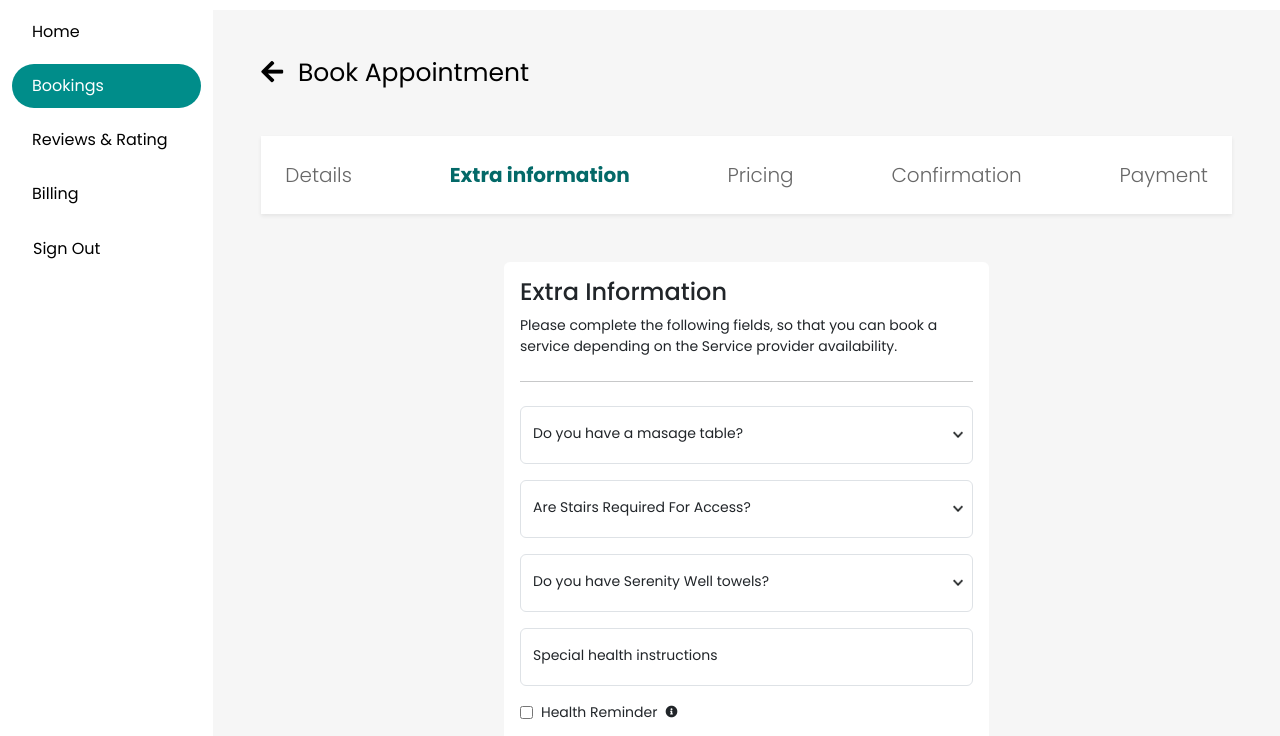
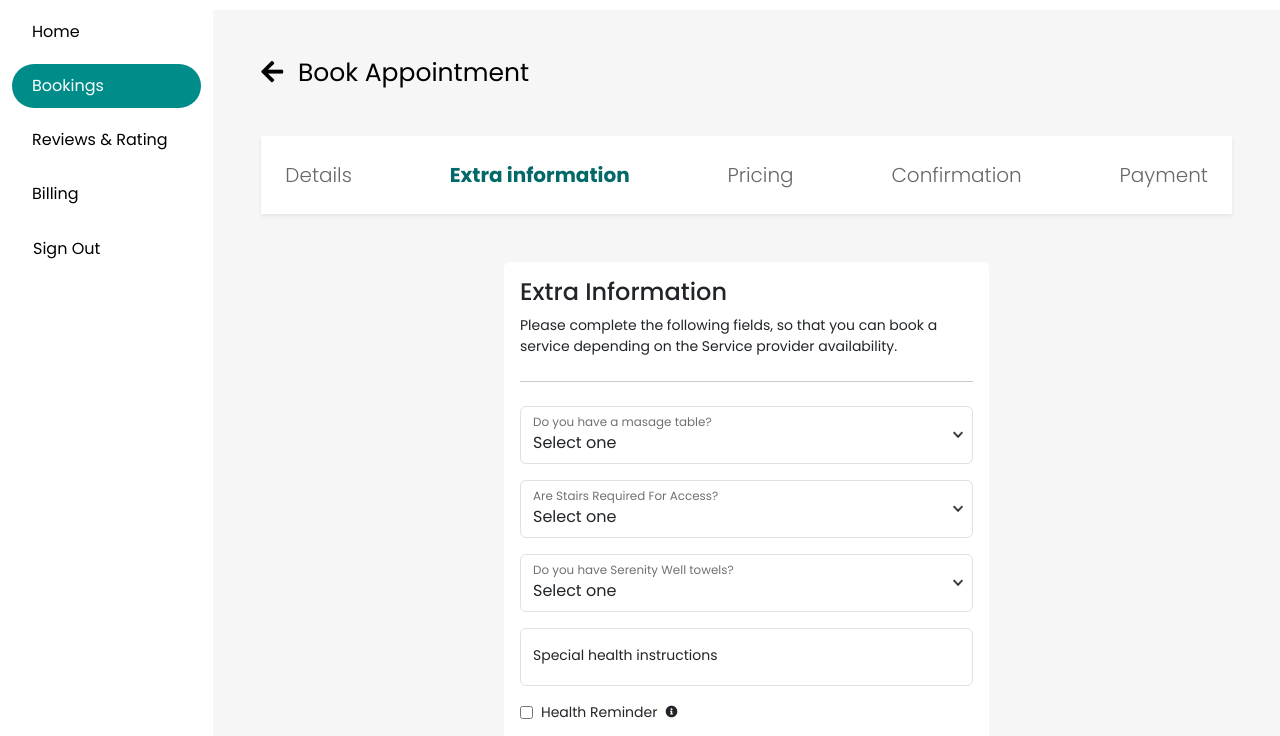
Before and after one commit to MarufAlAslam/serenity-well-frontend-html-bootstrap, a plain HTML site: page customer-booking-extra.html in a window 1280 px wide. Shown: the part 64-800 px from the top of the page. Drawn offline with nearby package versions, Linux system fonts and the light colour scheme; sample sign-in values are in the browser's storage.

Commit message:
dropdowns added

```diff
--- a/customer-booking-extra.html
+++ b/customer-booking-extra.html
@@ -112,22 +112,37 @@
 
                                     <form action="" class="mt-4" id="booking-extra-form">
                                         <div class="form-floating mb-3">
-                                            <input required type="text" name="haveMesageTable" class="form-control select" id="floatingInput"
-                                                placeholder="name@example.com" />
+                                            <!-- <input required type="text" name="haveMesageTable" class="form-control select" id="floatingInput"
+                                                placeholder="name@example.com" /> -->
+                                                <select name="haveMesageTable" class="form-control select" id="">
+                                                    <option value="" selected disabled>Select one</option>
+                                                    <option value="yes">Yes</option>
+                                                    <option value="no">No</option>
+                                                </select>
                                             <label class="mb-0" for="floatingInput">
                                                 Do you have a masage table?
                                             </label>
                                         </div>
                                         <div class="form-floating mb-3">
-                                            <input required type="text" name="isRequiredStairs" class="form-control select" id="floatingInput"
-                                                placeholder="name@example.com" />
+                                            <!-- <input required type="text" name="isRequiredStairs" class="form-control select" id="floatingInput"
+                                                placeholder="name@example.com" /> -->
+                                                <select name="isRequiredStairs" class="form-control select" id="">
+                                                    <option value="" selected disabled>Select one</option>
+                                                    <option value="yes">Yes</option>
+                                                    <option value="no">No</option>
+                                                </select>
                                             <label class="mb-0" for="floatingInput">
                                                 Are Stairs Required For Access?
                                             </label>
                                         </div>
                                         <div class="form-floating mb-3">
-                                            <input required type="text" name="haveSerenityWellTowel" class="form-control select" id="floatingInput"
-                                                placeholder="name@example.com" />
+                                            <!-- <input required type="text" name="haveSerenityWellTowel" class="form-control select" id="floatingInput"
+                                                placeholder="name@example.com" /> -->
+                                                <select name="haveSerenityWellTowel" class="form-control select" id="">
+                                                    <option value="" selected disabled>Select one</option>
+                                                    <option value="yes">Yes</option>
+                                                    <option value="no">No</option>
+                                                </select>
                                             <label class="mb-0" for="floatingInput">
                                                 Do you have Serenity Well towels?
                                             </label>
```
